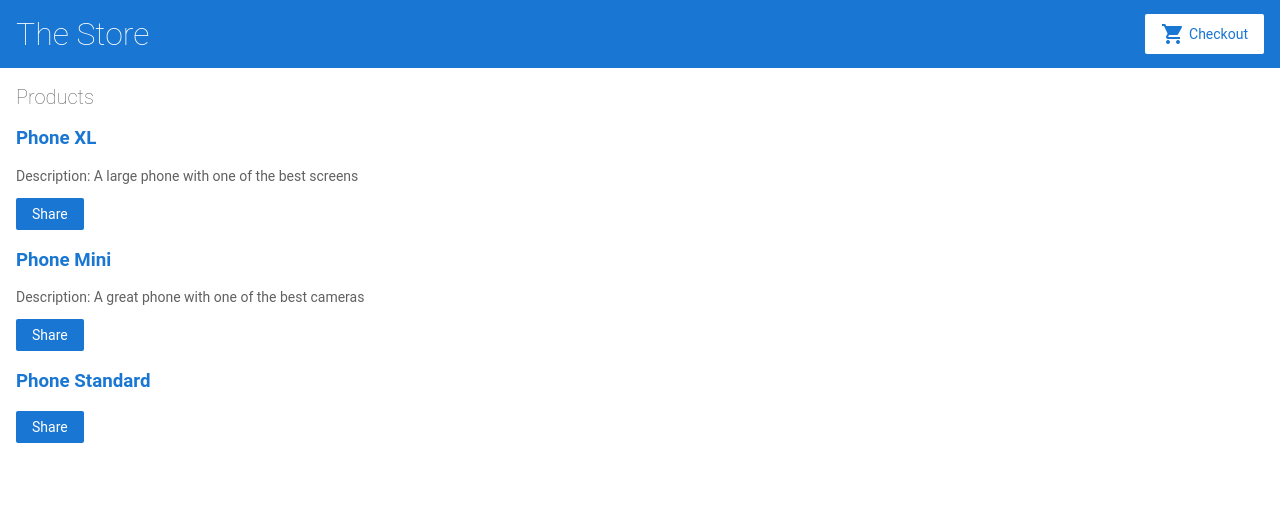
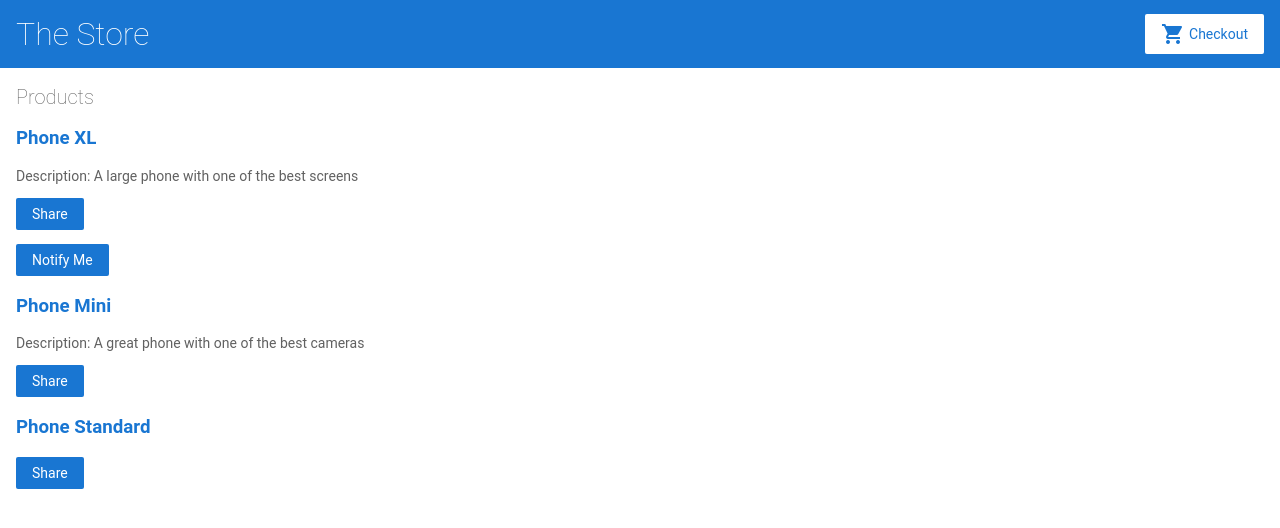
Before and after one commit to satendrapalsingh/angular-demo, an Angular app: page / in a window 1280 px wide. Shown: the top 528 px of the page. Built offline with nearby package versions, Linux system fonts and the light colour scheme.

Commit message:
4 files modified

```diff
--- a/src/app/product-alerts/product-alerts.component.html
+++ b/src/app/product-alerts/product-alerts.component.html
@@ -1 +1,3 @@
-<p>product-alerts works!</p>
+<p *ngIf="product && product.price > 700">
+  <button type="button" (click)="notify.emit()">Notify Me</button>
+</p>
--- a/src/app/product-list/product-list.component.html
+++ b/src/app/product-list/product-list.component.html
@@ -7,13 +7,10 @@
     </a>
   </h3>
 
-  <p *ngIf="product.description">
-    Description: {{ product.description }}
-  </p>
-
-  <button type="button" (click)="share()">
-    Share
-  </button>
+  <p *ngIf="product.description">Description: {{ product.description }}</p>
+  <button type="button" (click)="share()">Share</button>
+  <app-product-alerts [product]="product" (notify)="onNotify()">
+  </app-product-alerts>
 </div>
 
 <!--
--- a/src/app/product-list/product-list.component.ts
+++ b/src/app/product-list/product-list.component.ts
@@ -5,7 +5,7 @@
 @Component({
   selector: 'app-product-list',
   templateUrl: './product-list.component.html',
-  styleUrls: ['./product-list.component.css']
+  styleUrls: ['./product-list.component.css'],
 })
 export class ProductListComponent {
   products = products;
@@ -13,8 +13,11 @@
   share() {
     window.alert('The product has been shared!');
   }
+
+  onNotify() {
+    window.alert('You will be notified when the product goes on sale.');
+  }
 }
-
 
 /*
 Copyright Google LLC. All Rights Reserved.
```
Also changed, not shown: src/app/product-alerts/product-alerts.component.ts (+3 -4 lines).
